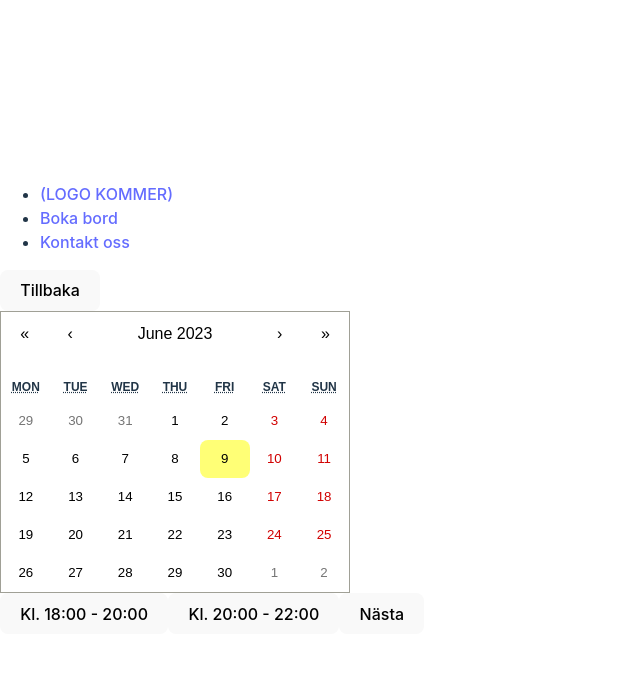
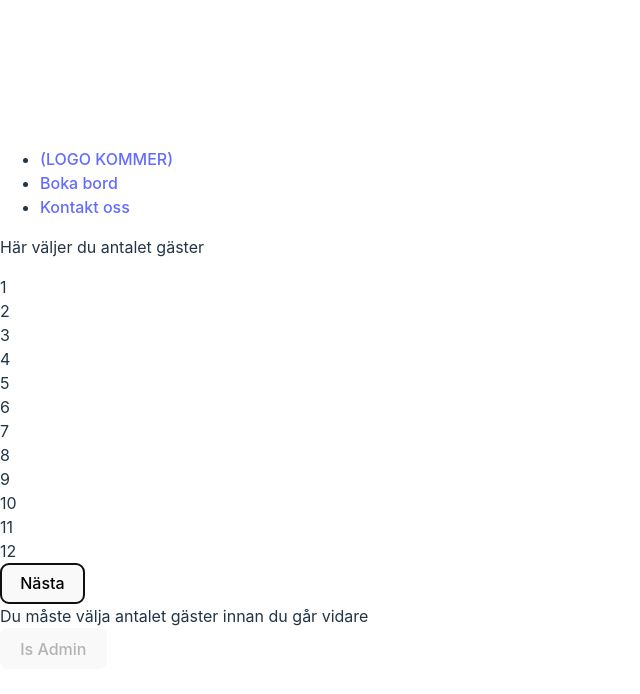
Before and after one commit to PetraElgemyr/restaurant-fullstack, a React (Vite) app in the folder fed22s-therestaurant/: page /booking in a window 1280 px wide. Both pictures are taken after a click on the button "Nästa". Shown: the top 694 px of the page, without its empty margins (0-640 px from the left). Built offline with nearby package versions, Linux system fonts and the light colour scheme.

Commit message:
(feat): add numOfGuest-check to go to calendar

```diff
--- a/fed22s-therestaurant/src/components/BookGuests.tsx
+++ b/fed22s-therestaurant/src/components/BookGuests.tsx
@@ -1,6 +1,7 @@
 import { useContext, useState } from "react";
 import { BookingDispatchContext } from "../contexts/BookingDispatchContext";
 import { ActionTypeCurrentBooking } from "../reducers/CurrentBookingReducer";
+import { CurrentBookingContext } from "../contexts/BookingsContext";
 
 export interface IChooseGuests {
   goToCalendar: () => void;
@@ -9,26 +10,36 @@ export interface IChooseGuests {
 
 export const BookGuests = ({ goToCalendar, isAdmin }: IChooseGuests) => {
   const numberOfGuests = [1, 2, 3, 4, 5, 6, 7, 8, 9, 10, 11, 12];
-  const numberOfGuestsAdmin = [1, 2, 3, 4, 5, 6, 7, 8, 9, 10, 11, 12, 13, 14, 15, 16, 17, 18, 19, 20, 21, 23, 24];
-
+  const numberOfGuestsAdmin = [
+    1, 2, 3, 4, 5, 6, 7, 8, 9, 10, 11, 12, 13, 14, 15, 16, 17, 18, 19, 20, 21,
+    23, 24,
+  ];
+  const currentBooking = useContext(CurrentBookingContext);
   const dispatch = useContext(BookingDispatchContext);
+  const [html, setHtml] = useState<JSX.Element>(<></>);
 
   const handleClick = (guests: number) => {
-
     dispatch({
       type: ActionTypeCurrentBooking.SET_NUMBER_OF_GUESTS,
       payload: guests,
     });
 
-    let tables = (guests / 6) + 0.4;
+    let tables = guests / 6 + 0.4;
     tables = Math.round(tables);
 
-      dispatch({
-        type: ActionTypeCurrentBooking.SET_BOOKED_TABLES,
-        payload: tables,
-      })
+    dispatch({
+      type: ActionTypeCurrentBooking.SET_BOOKED_TABLES,
+      payload: tables,
+    });
 
-    console.log(tables)
+    console.log(tables);
+    setHtml(<></>);
+  };
+
+  const checkNumberOfGuests = () => {
+    if (currentBooking.numberOfGuests === 0) {
+      setHtml(<div>Du måste välja antalet gäster innan du går vidare</div>);
+    }
   };
 
   if (!isAdmin) {
@@ -44,11 +55,16 @@ export const BookGuests = ({ goToCalendar, isAdmin }: IChooseGuests) => {
           <button
             type="button"
             onClick={() => {
-              goToCalendar();
+              if (currentBooking.numberOfGuests !== 0) {
+                goToCalendar();
+              } else {
+                checkNumberOfGuests();
+              }
             }}
           >
             Nästa
           </button>
+          {html}
           <button disabled={!isAdmin}>Is Admin</button>
         </div>
       </>
@@ -66,16 +82,19 @@ export const BookGuests = ({ goToCalendar, isAdmin }: IChooseGuests) => {
           <button
             type="button"
             onClick={() => {
-              goToCalendar();
+              if (currentBooking.numberOfGuests !== 0) {
+                goToCalendar();
+              } else {
+                checkNumberOfGuests();
+              }
             }}
           >
             Nästa
           </button>
+          {html}
           <button disabled={!isAdmin}>Is Admin</button>
         </div>
       </>
     );
   }
-
-
-}
+};
```
